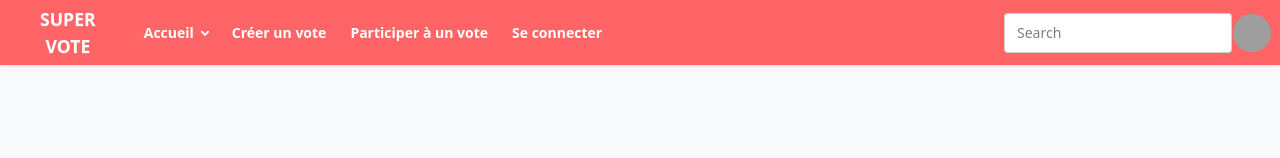
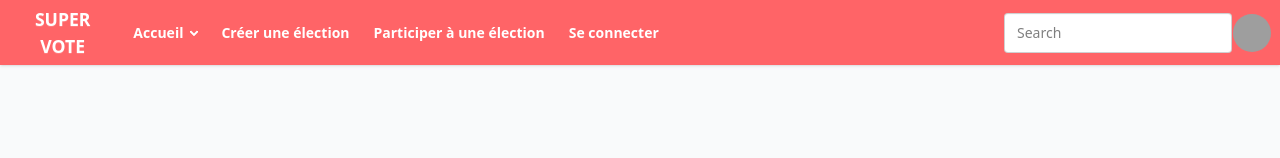
Before and after one commit to Mannau95/Frontend-API-VOTE, a React (Vite) app: page / in a window 1280 px wide. Shown: the top 158 px of the page. Built offline with nearby package versions, Linux system fonts and the light colour scheme; no server answers; grey boxes are pictures that could not be loaded.

Commit message:
navbar rename

```diff
--- a/src/Components/Navbar.jsx
+++ b/src/Components/Navbar.jsx
@@ -27,11 +27,11 @@ const Navbar = () => {
             </li>
 
             <li>
-              <NavLink to="/supervision">Créer un vote</NavLink>
+              <NavLink to="/supervision">Créer une élection</NavLink>
             </li>
 
             <li>
-              <NavLink to="/electeur">Participer à un vote</NavLink>
+              <NavLink to="/electeur">Participer à une élection</NavLink>
             </li>
             <li>
               <NavLink to="/Connexion">Se connecter</NavLink>
```
